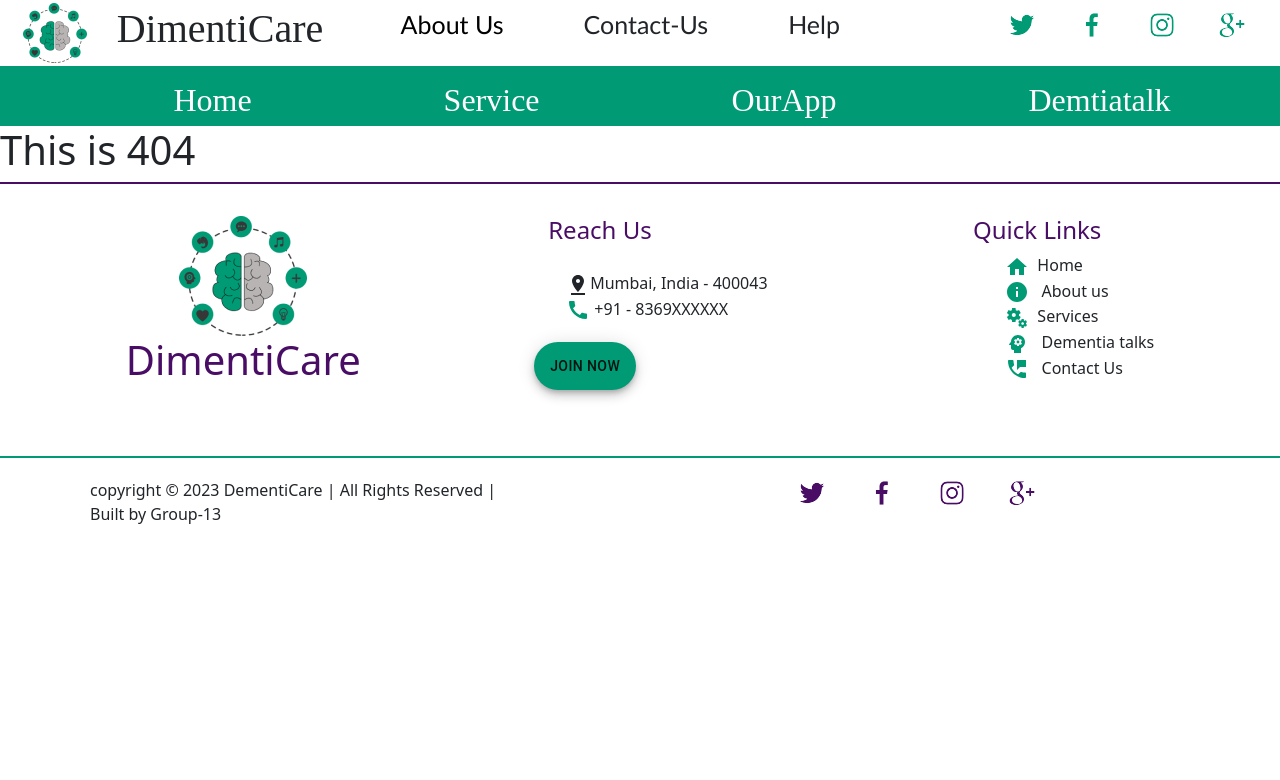
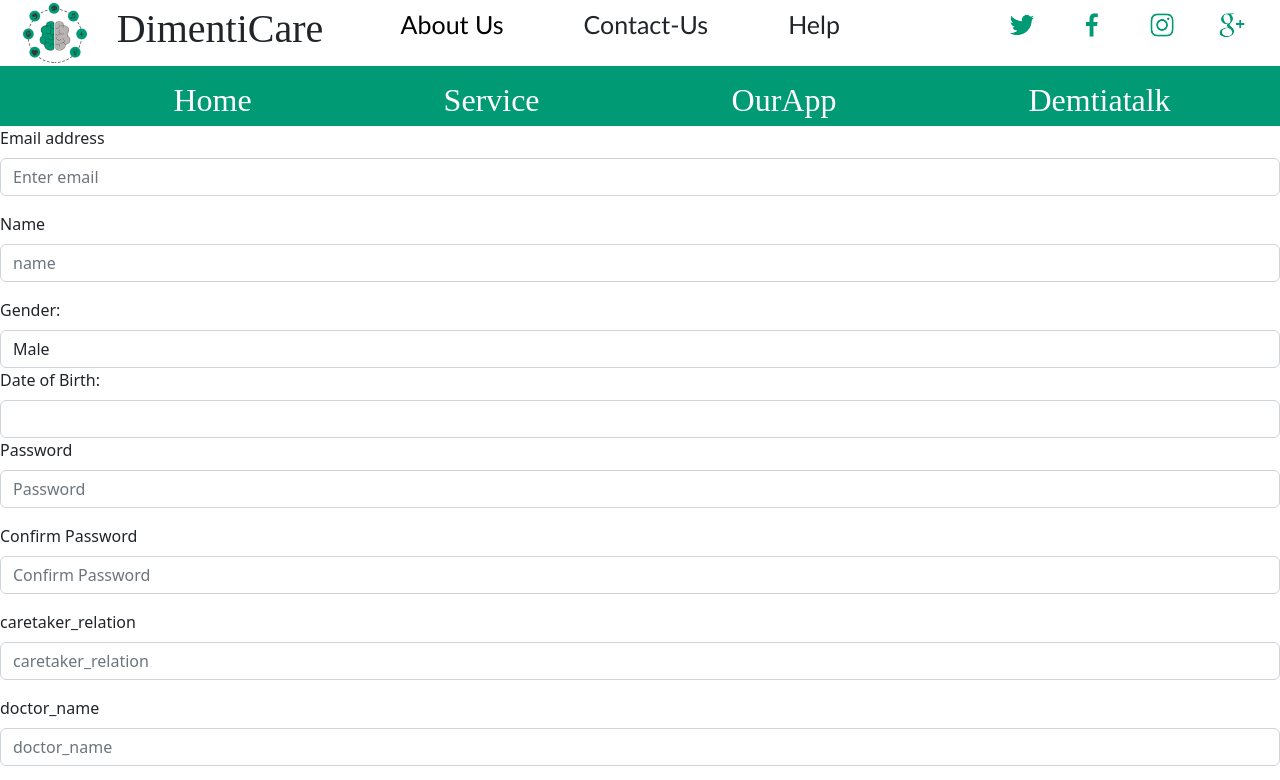
Before and after one commit to Group-ZHAP/DementiaCare-Web-app, a React (Create React App) app: page /Register in a window 1280 px wide. Shown: the top 780 px of the page. Built offline with nearby package versions, Linux system fonts and the light colour scheme; the HTML template or start-up script is replaced by a standard one.

Commit message:
registerationApi

```diff
--- a/src/App.js
+++ b/src/App.js
@@ -7,6 +7,7 @@ import { Routes, Route } from "react-router-dom";
 import "bootstrap/dist/css/bootstrap.min.css";
 import Footer from "./Footer";
 import About from "./pages/About";
+import Registration from "./Auth/Registration";
 function App() {
   return (
     <div>
@@ -14,6 +15,7 @@ function App() {
       <Routes>
         <Route exact path="/" element={<Home />}></Route>
         <Route exact path="/About" element={<About />}></Route>
+        <Route exact path="/Register" element={<Registration />}></Route>
         <Route path="*" element={<NoMatch />} />
       </Routes>
       <Footer />
--- /dev/null
+++ b/src/Auth/Registration.js
@@ -0,0 +1,184 @@
+import React from "react";
+import Button from "react-bootstrap/Button";
+import Form from "react-bootstrap/Form";
+import { Alert } from "react-bootstrap";
+
+function Registration() {
+  const [showAlert, setShowAlert] = React.useState(false);
+  const [alertMessage, setAlertMessage] = React.useState("");
+
+  const [email, setEmail] = React.useState("");
+  const [name, setName] = React.useState("");
+  const [gender, setGender] = React.useState("");
+  const [password, setPassword] = React.useState("");
+  const [date_of_birth, setDate_of_birth] = React.useState("");
+  const [cnfm_password, setCnfm_password] = React.useState("");
+  const [caretaker_relation, setCaretaker_relation] = React.useState("");
+  const [doctor_name, setDoctor_name] = React.useState("");
+  const [error, setError] = React.useState(null);
+  async function handleSubmit(event) {
+    event.preventDefault();
+    try {
+      const response = await fetch(
+        "http://127.0.0.1:8000/auth/user/register/",
+        {
+          method: "POST",
+          headers: { "Content-Type": "application/json" },
+          body: JSON.stringify({
+            email,
+            name,
+            gender,
+            date_of_birth,
+            password,
+            cnfm_password,
+            caretaker_relation,
+            doctor_name,
+          }),
+        }
+      );
+      const data = await response.json();
+      if (!response.ok) {
+        switch (response.status) {
+          case 400:
+            // Handle user already exists
+            setAlertMessage(
+              "User already exists, please login or choose another email"
+            );
+            console.log(
+              "User already exists, please login or choose another email"
+            );
+            setShowAlert(true);
+            break;
+          case 201:
+            // Handle Success
+            console.log("Successful registeration");
+            break;
+          default:
+            // Handle other status codes
+            console.log("An error ocurred, status code: ", response.status);
+        }
+        throw new Error(data.message);
+      }
+
+      console.log("User registered successfully:", data);
+    } catch (error) {
+      setError(error.message);
+
+      console.log("error:", error);
+    }
+  }
+
+  return (
+    <>
+      <Form onSubmit={handleSubmit}>
+        <Form.Group className="mb-3" controlId="formBasicEmail">
+          <Form.Label>Email address</Form.Label>
+          <Form.Control
+            name="email"
+            type="email"
+            placeholder="Enter email"
+            onChange={(e) => setEmail(e.target.value)}
+            value={email}
+            required
+          />
+        </Form.Group>
+
+        <Form.Group className="mb-3" controlId="formBasicPassword">
+          <Form.Label>Name</Form.Label>
+          <Form.Control
+            type="text"
+            placeholder="name"
+            onChange={(e) => setName(e.target.value)}
+            value={name}
+            required
+          />
+        </Form.Group>
+
+        <Form.Group>
+          <Form.Label>Gender:</Form.Label>
+          <Form.Control
+            as="select"
+            name="gender"
+            onChange={(e) => setGender(e.target.value)}
+            value={gender}
+            required
+          >
+            <option value="M">Male</option>
+            <option value="F">Female</option>
+          </Form.Control>
+        </Form.Group>
+
+        <Form.Group>
+          <Form.Label>Date of Birth:</Form.Label>
+          <Form.Control
+            type="rext"
+            name="date_of_birth"
+            onChange={(e) => setDate_of_birth(e.target.value)}
+            value={date_of_birth}
+            required
+          />
+        </Form.Group>
+
+        <Form.Group className="mb-3" controlId="formBasicPassword">
+          <Form.Label>Password</Form.Label>
+          <Form.Control
+            type="password"
+            name="password"
+            placeholder="Password"
+            onChange={(e) => setPassword(e.target.value)}
+            value={password}
+            required
+          />
+        </Form.Group>
+
+        <Form.Group className="mb-3" controlId="formBasicPassword">
+          <Form.Label> Confirm Password</Form.Label>
+          <Form.Control
+            type="password"
+            name="cnfm_password"
+            placeholder="Confirm Password"
+            onChange={(e) => setCnfm_password(e.target.value)}
+            value={cnfm_password}
+            required
+          />
+        </Form.Group>
+
+        <Form.Group className="mb-3" controlId="formBasicPassword">
+          <Form.Label>caretaker_relation</Form.Label>
+          <Form.Control
+            type="text"
+            name="caretaker_relation"
+            placeholder="caretaker_relation"
+            onChange={(e) => setCaretaker_relation(e.target.value)}
+            value={caretaker_relation}
+            required
+          />
+        </Form.Group>
+
+        <Form.Group className="mb-3" controlId="formBasicPassword">
+          <Form.Label>doctor_name</Form.Label>
+          <Form.Control
+            type="text"
+            name="doctor_name"
+            placeholder="doctor_name"
+            onChange={(e) => setDoctor_name(e.target.value)}
+            value={doctor_name}
+            required
+          />
+        </Form.Group>
+
+        <Button variant="primary" type="submit">
+          Submit
+        </Button>
+      </Form>
+      {showAlert && (
+        <Alert variant="danger" onClose={() => setShowAlert(false)} dismissible>
+          <Alert.Heading>Error</Alert.Heading>
+          <p>{alertMessage}</p>
+        </Alert>
+      )}
+    </>
+  );
+}
+
+export default Registration;
--- a/src/components/CarouselHome.js
+++ b/src/components/CarouselHome.js
@@ -5,6 +5,7 @@ import one from "../Images/carousel-1.png";
 import two from "../Images/carousel-2.png";
 import styled from "styled-components";
 import Fab from "@mui/material/Fab";
+import { Link } from "react-router-dom";
 function CarouselHome() {
   return (
     <Carousel
@@ -30,7 +31,12 @@ function CarouselHome() {
         </Legend2>
         <Buttom>
           <Fab variant="extended" style={{ background: "#009A75" }}>
-            Join Now
+            <Link
+              to="/Register"
+              style={{ color: "black", textDecoration: "none" }}
+            >
+              Join Now
+            </Link>
           </Fab>
         </Buttom>
       </div>
```
